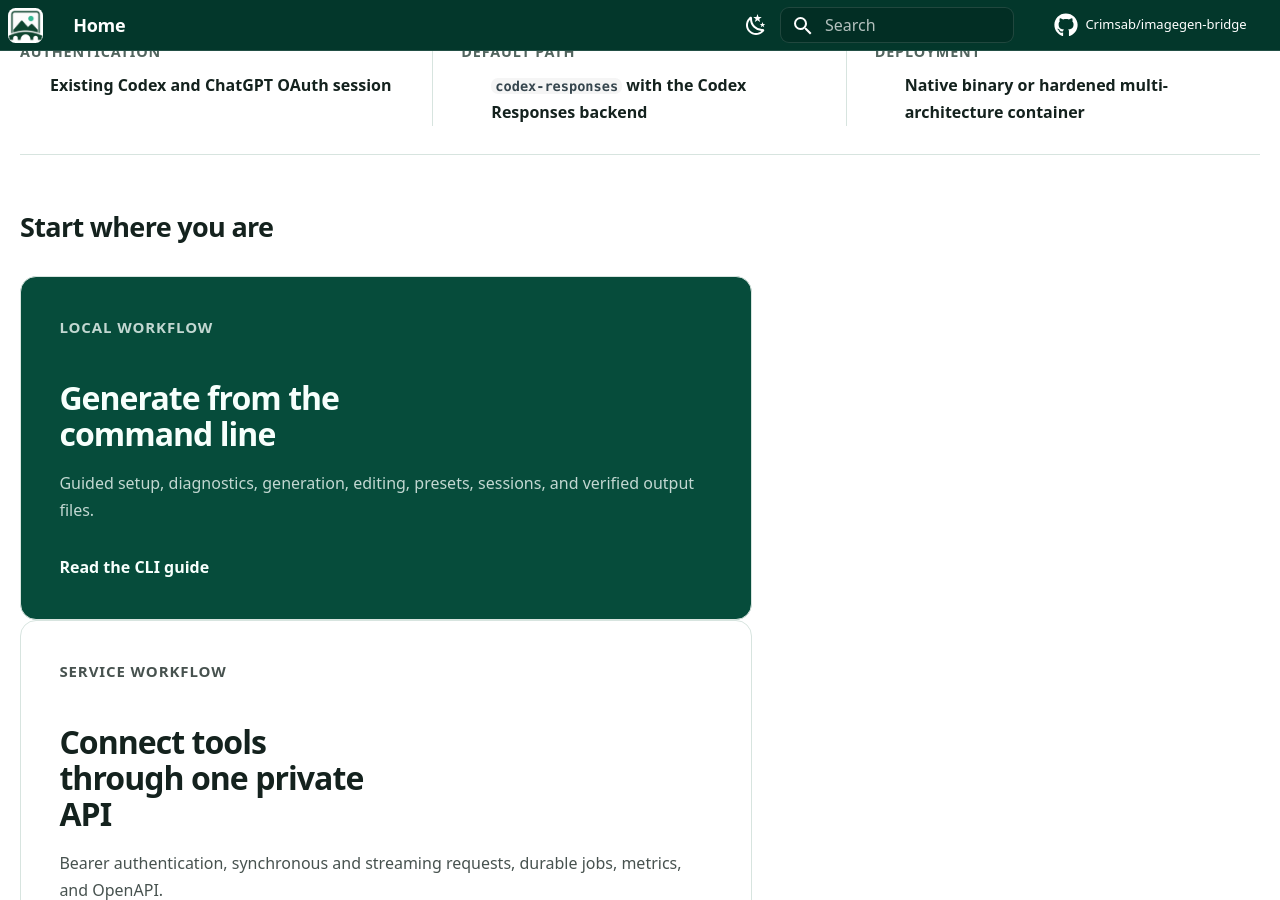
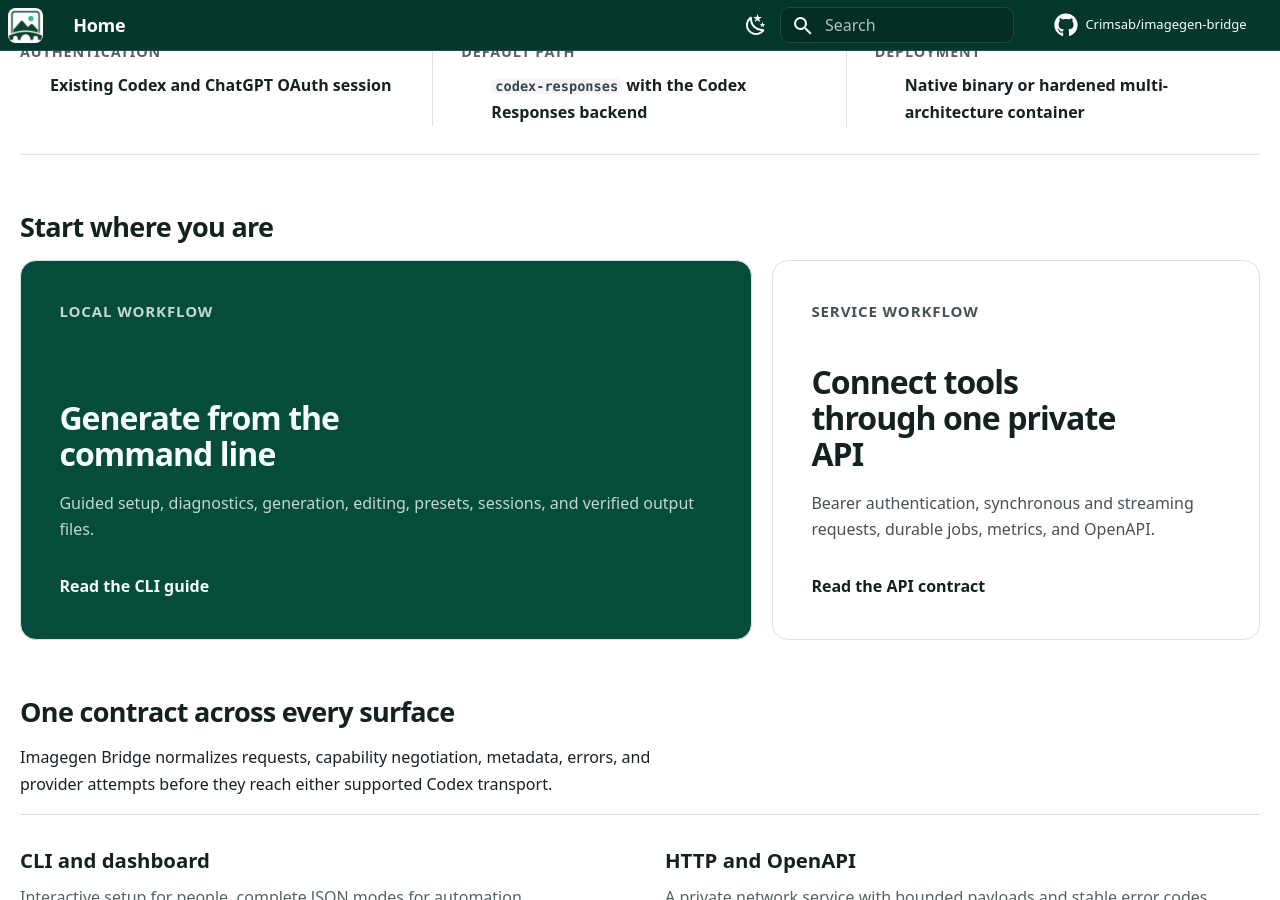
Before and after one commit to Crimsab/imagegen-bridge, an MkDocs documentation site: the page built from docs/index.md, in a window 1280 px wide and 900 px high, scrolled down 579 px. Built offline with MkDocs 1.6.1 and Material for MkDocs 9.7.7, drawn with Linux system fonts in a browser that asks for light colours; comment, search, counter and statistics services are not loaded.

Commit message:
docs: fix workflow card grid markup

```diff
--- a/docs/index.md
+++ b/docs/index.md
@@ -36,7 +36,7 @@
 
 ## Start where you are
 
-<div class="ib-paths" markdown>
+<div class="ib-paths">
   <a class="ib-path ib-path--cli" href="cli/">
     <span class="ib-path__label">Local workflow</span>
     <strong>Generate from the command line</strong>
```
